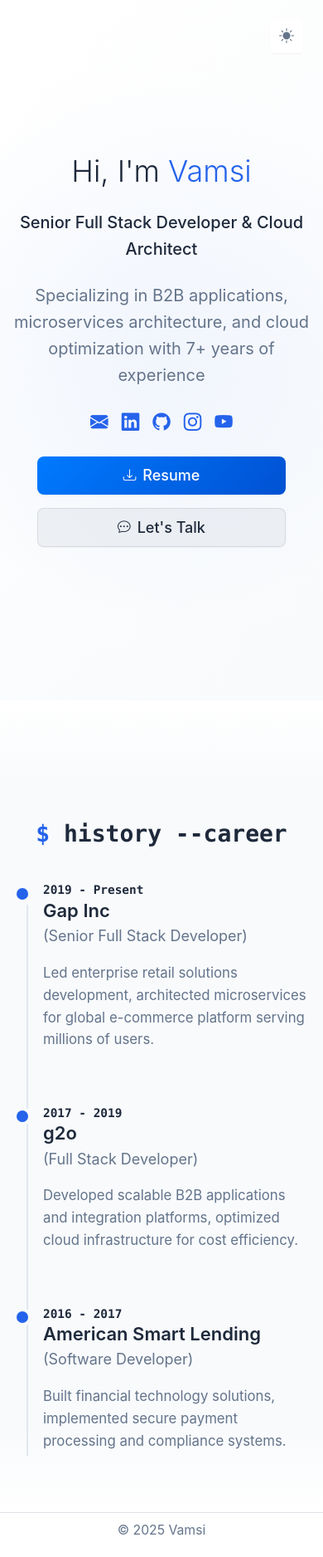
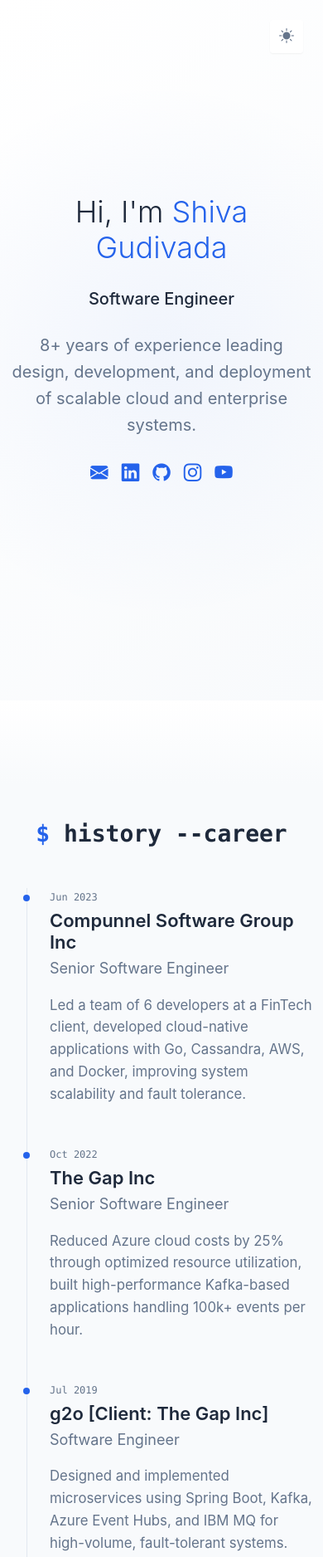
Before and after one commit to shivavamsi/hire-me, a website with bundled scripts: page index.html in a window 390 px wide. Shown: the top 1876 px of the page at 83% size. Built offline with nearby package versions, Linux system fonts and the light colour scheme; files whose address does not match are found by name.

Commit message:
fix timeline

```diff
--- a/index.html
+++ b/index.html
@@ -3,11 +3,13 @@
 <head>
     <meta charset="UTF-8">
     <meta name="viewport" content="width=device-width, initial-scale=1.0">
-    <meta name="description" content="Professional portfolio of Vamsi - Full Stack Developer with 7+ years experience in B2B applications, microservices, and cloud optimization">
-    <meta name="keywords" content="full stack developer, microservices, cloud, AWS, Azure, B2B applications">
-    <meta name="author" content="Vamsi">
+    <meta name="description"
+          content="Professional portfolio of Shiva Vamsi Gudivada - Senior Software Engineer with 8+ years experience in scalable cloud and enterprise systems">
+    <meta name="keywords"
+          content="senior software engineer, microservices, cloud, AWS, Azure, Java, Go, Spring Boot, Kafka">
+    <meta name="author" content="Shiva Vamsi Gudivada">
 
-    <title>Vamsi - Full Stack Developer Portfolio</title>
+    <title>Shiva Vamsi Gudivada | Software Engineer</title>
 
     <!-- Bootstrap CSS -->
     <link href="https://cdn.jsdelivr.net/npm/bootstrap@5.3.3/dist/css/bootstrap.min.css" rel="stylesheet">
@@ -20,6 +22,75 @@
     <link rel="icon" type="image/x-icon" href="assets/icons/favicon.ico">
 </head>
 <body>
+<style>
+    :root {
+        /* Typography */
+        --font-family-sans-serif: 'Inter', system-ui, -apple-system, 'Segoe UI', Roboto, 'Helvetica Neue', Arial, sans-serif;
+        --font-family-mono: 'SF Mono', Monaco, 'Cascadia Code', 'Roboto Mono', Consolas, 'Courier New', monospace;
+        --font-size-base: 1.125rem;
+        --line-height-base: 1.6;
+
+        /* Colors - Light Mode */
+        --bs-primary: #2563eb;
+        --bs-primary-rgb: 37, 99, 235;
+        --bs-secondary: #64748b;
+        --bs-success: #10b981;
+        --bs-info: #0ea5e9;
+        --bs-warning: #f59e0b;
+        --bs-danger: #ef4444;
+        --bs-light: #f8fafc;
+        --bs-dark: #0f172a;
+
+        /* Custom colors */
+        --color-text: #1e293b;
+        --color-text-muted: #64748b;
+        --color-bg: #ffffff;
+        --color-bg-subtle: #f8fafc;
+        --color-border: #e2e8f0;
+
+        /* Spacing */
+        --spacing-xs: 0.5rem;
+        --spacing-sm: 1rem;
+        --spacing-md: 1.5rem;
+        --spacing-lg: 2rem;
+        --spacing-xl: 3rem;
+
+        /* Borders */
+        --border-radius: 0.5rem;
+        --border-radius-sm: 0.25rem;
+        --border-radius-lg: 1rem;
+
+        /* Shadows */
+        --shadow-sm: 0 1px 2px 0 rgb(0 0 0 / 0.05);
+        --shadow-md: 0 4px 6px -1px rgb(0 0 0 / 0.1), 0 2px 4px -2px rgb(0 0 0 / 0.1);
+        --shadow-lg: 0 10px 15px -3px rgb(0 0 0 / 0.1), 0 4px 6px -4px rgb(0 0 0 / 0.1);
+
+        /* Transitions */
+        --transition-fast: 150ms cubic-bezier(0.4, 0, 0.2, 1);
+        --transition-normal: 300ms cubic-bezier(0.4, 0, 0.2, 1);
+
+        /* Timeline layout variables */
+        --timeline-date-width: 130px; /* controls the date column width */
+        --timeline-gap: 24px; /* space between date and marker */
+        --timeline-marker-size: 14px; /* dot size */
+        --timeline-line-width: 2px; /* vertical line thickness */
+    }
+
+    /* Dark Mode */
+    [data-bs-theme='dark'] {
+        --color-text: #f0f6fc;
+        --color-text-muted: #b1bac4;
+        --color-bg: #0d1117;
+        --color-bg-subtle: #161b22;
+        --color-border: #30363d;
+        --bs-primary: #4a9eff;
+        --bs-primary-rgb: 74, 158, 255;
+
+        --bs-body-color: var(--color-text);
+        --bs-body-bg: var(--color-bg);
+        --bs-border-color: var(--color-border);
+    }
+</style>
 <!-- Skip to main content for accessibility -->
 <a class="visually-hidden-focusable" href="#main-content">Skip to main content</a>
 
@@ -41,103 +112,46 @@
                 <div class="col-lg-8">
                     <div class="hero-content text-center text-lg-start">
                         <h1 class="hero-title display-2 fw-light mb-4">
-                                Hi, I'm <span class="text-primary">Vamsi</span>
+                            Hi, I'm <span class="text-primary">Shiva Gudivada</span>
                         </h1>
                         <p class="hero-subtitle lead mb-4">
-                                Senior Full Stack Developer &amp; Cloud Architect
+                            Software Engineer
                         </p>
                         <p class="hero-description text-muted mb-4">
-                                Specializing in B2B applications, microservices architecture, and cloud optimization with 7+ years of experience
+                            8+ years of experience leading design, development, and deployment of
+                            scalable cloud and enterprise systems.
                         </p>
 
                         <!-- Contact Icons -->
                         <div class="contact-icons d-flex gap-3 justify-content-center justify-content-lg-start mb-4">
-                                <a href="mailto:vamsi.gudivada@gmail.com" class="contact-icon-link text-decoration-none" title="Email">
+                            <a href="mailto:shivavamsi.gudivada@gmail.com"
+                               class="contact-icon-link text-decoration-none" title="Email">
                                 <i class="bi bi-envelope-fill text-primary fs-4"></i>
                             </a>
-                                <a href="#" class="contact-icon-link text-decoration-none" title="LinkedIn" target="_blank" rel="noopener">
+                            <a href="https://www.linkedin.com/in/shivavamsi"
+                               class="contact-icon-link text-decoration-none" title="LinkedIn" target="_blank"
+                               rel="noopener">
                                 <i class="bi bi-linkedin text-primary fs-4"></i>
                             </a>
-                                <a href="#" class="contact-icon-link text-decoration-none" title="GitHub" target="_blank" rel="noopener">
+                            <a href="https://github.com/shivavamsi" class="contact-icon-link text-decoration-none"
+                               title="GitHub" target="_blank" rel="noopener">
                                 <i class="bi bi-github text-primary fs-4"></i>
                             </a>
-                                <a href="#" class="contact-icon-link text-decoration-none" title="Instagram" target="_blank" rel="noopener">
+                            <a href="https://www.instagram.com/shivas.perspective"
+                               class="contact-icon-link text-decoration-none" title="Instagram" target="_blank"
+                               rel="noopener">
                                 <i class="bi bi-instagram text-primary fs-4"></i>
                             </a>
-                                <a href="#" class="contact-icon-link text-decoration-none" title="YouTube" target="_blank" rel="noopener">
+                            <a href="https://www.youtube.com/@kratoesgaming2079/playlists"
+                               class="contact-icon-link text-decoration-none" title="YouTube" target="_blank"
+                               rel="noopener">
                                 <i class="bi bi-youtube text-primary fs-4"></i>
                             </a>
                         </div>
 
-                            <div class="hero-actions d-flex gap-3 justify-content-center justify-content-lg-start">
-                                <a href="resources/GudivadaMEResume.pdf" class="btn btn-apple btn-apple-primary" download>
-                                    <i class="bi bi-download me-2"></i>Resume
-                                </a>
-                                <a href="mailto:vamsi.gudivada@gmail.com" class="btn btn-apple btn-apple-secondary">
-                                    <i class="bi bi-chat-dots me-2"></i>Let's Talk
-                                </a>
-                            </div>
                     </div>
                 </div>
 
-                    <!-- Right Section - Skills (35%) -->
-                    <div class="col-lg-4">
-                        <div class="skills-section-home d-none d-lg-block">
-                            <h3 class="skills-home-title h5 mb-4 text-primary">Tech Stack</h3>
-                            <div class="skills-categories">
-                                <div class="skill-category-compact mb-3">
-                                    <h4 class="skill-category-title-small text-muted mb-2">
-                                        <i class="bi bi-arrow-right skill-arrow-icon"></i>Languages
-                                    </h4>
-                                    <div class="skills-list">
-                                        <span class="skill-tag-compact">Java</span>
-                                        <span class="skill-tag-compact">JavaScript</span>
-                                        <span class="skill-tag-compact">SQL</span>
-                                    </div>
-                                </div>
-                                <div class="skill-category-compact mb-3">
-                                    <h4 class="skill-category-title-small text-muted mb-2">
-                                        <i class="bi bi-arrow-right skill-arrow-icon"></i>Cloud & DevOps
-                                    </h4>
-                                    <div class="skills-list">
-                                        <span class="skill-tag-compact">AWS</span>
-                                        <span class="skill-tag-compact">Azure</span>
-                                        <span class="skill-tag-compact">Docker</span>
-                                    </div>
-                                </div>
-                                <div class="skill-category-compact mb-3">
-                                    <h4 class="skill-category-title-small text-muted mb-2">
-                                        <i class="bi bi-arrow-right skill-arrow-icon"></i>Frameworks
-                                    </h4>
-                                    <div class="skills-list">
-                                        <span class="skill-tag-compact">Spring</span>
-                                        <span class="skill-tag-compact">Node.js</span>
-                                        <span class="skill-tag-compact">Vue.js</span>
-                                    </div>
-                                </div>
-                                <div class="skill-category-compact mb-3">
-                                    <h4 class="skill-category-title-small text-muted mb-2">
-                                        <i class="bi bi-arrow-right skill-arrow-icon"></i>Databases
-                                    </h4>
-                                    <div class="skills-list">
-                                        <span class="skill-tag-compact">Oracle</span>
-                                        <span class="skill-tag-compact">MongoDB</span>
-                                        <span class="skill-tag-compact">DynamoDB</span>
-                                    </div>
-                                </div>
-                                <div class="skill-category-compact">
-                                    <h4 class="skill-category-title-small text-muted mb-2">
-                                        <i class="bi bi-arrow-right skill-arrow-icon"></i>Architecture
-                                    </h4>
-                                    <div class="skills-list">
-                                        <span class="skill-tag-compact">Microservices</span>
-                                        <span class="skill-tag-compact">REST APIs</span>
-                                        <span class="skill-tag-compact">Kafka</span>
-                                    </div>
-                                </div>
-                            </div>
-                        </div>
-                    </div>
             </div>
         </div>
     </section>
@@ -168,37 +182,67 @@
                     <!-- Experience Timeline -->
                     <div class="experience-timeline-vertical">
                         <div class="timeline-item-vertical">
-                                <div class="timeline-date-left">2019 - Present</div>
+                            <div class="timeline-date-left">Jun 2023</div>
                             <div class="timeline-marker"></div>
                             <div class="timeline-content-right">
-                                    <h3 class="company-name">Gap Inc</h3>
-                                    <div class="position-title text-muted">(Senior Full Stack Developer)</div>
+                                <h3 class="company-name">Compunnel Software Group Inc</h3>
+                                <div class="position-title text-muted">Senior Software Engineer</div>
                                 <p class="position-description text-muted">
-                                        Led enterprise retail solutions development, architected microservices for global e-commerce platform serving millions of users.
+                                    Led a team of 6 developers at a FinTech client, developed cloud-native applications
+                                    with Go, Cassandra, AWS, and Docker, improving system scalability and fault
+                                    tolerance.
                                 </p>
                             </div>
                         </div>
 
                         <div class="timeline-item-vertical">
-                                <div class="timeline-date-left">2017 - 2019</div>
+                            <div class="timeline-date-left">Oct 2022</div>
                             <div class="timeline-marker"></div>
                             <div class="timeline-content-right">
-                                    <h3 class="company-name">g2o</h3>
-                                    <div class="position-title text-muted">(Full Stack Developer)</div>
+                                <h3 class="company-name">The Gap Inc</h3>
+                                <div class="position-title text-muted">Senior Software Engineer</div>
                                 <p class="position-description text-muted">
-                                        Developed scalable B2B applications and integration platforms, optimized cloud infrastructure for cost efficiency.
+                                    Reduced Azure cloud costs by 25% through optimized resource utilization, built
+                                    high-performance Kafka-based applications handling 100k+ events per hour.
                                 </p>
                             </div>
                         </div>
 
                         <div class="timeline-item-vertical">
-                                <div class="timeline-date-left">2016 - 2017</div>
+                            <div class="timeline-date-left">Jul 2019</div>
                             <div class="timeline-marker"></div>
                             <div class="timeline-content-right">
-                                    <h3 class="company-name">American Smart Lending</h3>
-                                    <div class="position-title text-muted">(Software Developer)</div>
+                                <h3 class="company-name">g2o [Client: The Gap Inc]</h3>
+                                <div class="position-title text-muted">Software Engineer</div>
                                 <p class="position-description text-muted">
-                                        Built financial technology solutions, implemented secure payment processing and compliance systems.
+                                    Designed and implemented microservices using Spring Boot, Kafka, Azure Event Hubs,
+                                    and IBM MQ for high-volume, fault-tolerant systems.
+                                </p>
+                            </div>
+                        </div>
+
+                        <div class="timeline-item-vertical">
+                            <div class="timeline-date-left">Aug 2018</div>
+                            <div class="timeline-marker"></div>
+                            <div class="timeline-content-right">
+                                <h3 class="company-name">American Smart Lending Group</h3>
+                                <div class="position-title text-muted">Software Engineer</div>
+                                <p class="position-description text-muted">
+                                    Built an online mortgage portal increasing applications by 10x, developed Vue.js
+                                    Single-Page Application and integrated AWS services.
+                                </p>
+                            </div>
+                        </div>
+
+                        <div class="timeline-item-vertical">
+                            <div class="timeline-date-left">Jul 2015</div>
+                            <div class="timeline-marker"></div>
+                            <div class="timeline-content-right">
+                                <h3 class="company-name">Tata Consultancy Services</h3>
+                                <div class="position-title text-muted">Assistant Systems Engineer</div>
+                                <p class="position-description text-muted">
+                                    Automated Windows Batch tasks reducing manual effort by 75%, developed Java web
+                                    applications for driver classification using k-NN.
                                 </p>
                             </div>
                         </div>
@@ -219,6 +263,7 @@
                                         </h4>
                                         <div class="skills-list-compact">
                                             <span class="skill-tag-compact">Java</span>
+                                            <span class="skill-tag-compact">Go</span>
                                             <span class="skill-tag-compact">JavaScript</span>
                                             <span class="skill-tag-compact">SQL</span>
                                             <span class="skill-tag-compact">JRuby</span>
@@ -233,10 +278,11 @@
                                             Frameworks
                                         </h4>
                                         <div class="skills-list-compact">
+                                            <span class="skill-tag-compact">Spring Boot</span>
                                             <span class="skill-tag-compact">Spring</span>
-                                                <span class="skill-tag-compact">Vue.js</span>
+                                            <span class="skill-tag-compact">Hibernate</span>
+                                            <span class="skill-tag-compact">Apache Camel</span>
                                             <span class="skill-tag-compact">Node.js</span>
-                                                <span class="skill-tag-compact">Hibernate</span>
                                         </div>
                                     </div>
                                 </div>
@@ -252,6 +298,7 @@
                                             <span class="skill-tag-compact">Azure</span>
                                             <span class="skill-tag-compact">Docker</span>
                                             <span class="skill-tag-compact">Jenkins</span>
+                                            <span class="skill-tag-compact">HashiCorp Vault</span>
                                         </div>
                                     </div>
                                 </div>
@@ -264,9 +311,12 @@
                                         </h4>
                                         <div class="skills-list-compact">
                                             <span class="skill-tag-compact">Oracle</span>
+                                            <span class="skill-tag-compact">MySQL</span>
+                                            <span class="skill-tag-compact">Cassandra</span>
+                                            <span class="skill-tag-compact">DynamoDB</span>
+                                            <span class="skill-tag-compact">Cosmos DB</span>
                                             <span class="skill-tag-compact">MongoDB</span>
-                                                <span class="skill-tag-compact">DynamoDB</span>
-                                                <span class="skill-tag-compact">MySQL</span>
+                                            <span class="skill-tag-compact">Yugabyte</span>
                                         </div>
                                     </div>
                                 </div>
@@ -279,9 +329,10 @@
                                         </h4>
                                         <div class="skills-list-compact">
                                             <span class="skill-tag-compact">Kafka</span>
-                                                <span class="skill-tag-compact">REST APIs</span>
+                                            <span class="skill-tag-compact">Confluent Kafka</span>
+                                            <span class="skill-tag-compact">Apache Avro</span>
+                                            <span class="skill-tag-compact">NATS</span>
                                             <span class="skill-tag-compact">IBM MQ</span>
-                                                <span class="skill-tag-compact">Apache Camel</span>
                                         </div>
                                     </div>
                                 </div>
@@ -296,6 +347,7 @@
                                             <span class="skill-tag-compact">Splunk</span>
                                             <span class="skill-tag-compact">New Relic</span>
                                             <span class="skill-tag-compact">CloudWatch</span>
+                                            <span class="skill-tag-compact">Datadog</span>
                                             <span class="skill-tag-compact">Graphite</span>
                                         </div>
                                     </div>
@@ -315,7 +367,7 @@
     <div class="container">
         <div class="row">
             <div class="col-12 text-center">
-                    <p class="text-muted small mb-0">© <span id="current-year"></span> Vamsi</p>
+                <p class="text-muted small mb-0">© <span id="current-year"></span> Shiva Vamsi Gudivada</p>
             </div>
         </div>
     </div>
--- a/src/css/styles.css
+++ b/src/css/styles.css
@@ -571,69 +571,78 @@
     z-index: 2;
 }
 
-/* Vertical Timeline - Matching timeline.jpg */
+/* Vertical Timeline - Minimalist Design */
 .experience-timeline-vertical {
     position: relative;
-    max-width: 700px;
+    max-width: 900px;
     margin: 0 auto;
-    padding-left: 0;
+    padding: 0;
 }
 
 .experience-timeline-vertical::before {
     content: '';
     position: absolute;
-    left: 161px; /* 130px (date width) + 24px (padding) + 7px (half marker width) */
-    top: 20px;
-    bottom: 20px;
-    width: 2px;
-    background-color: var(--color-border);
+    left: 150px;
+    top: 0;
+    bottom: 0;
+    width: 1px;
+    background: var(--color-border);
     z-index: 1;
 }
 
 .timeline-item-vertical {
     position: relative;
     display: flex;
-    align-items: center;
-    margin-bottom: var(--spacing-xl);
-    padding-bottom: var(--spacing-md);
+    align-items: flex-start;
+    margin-bottom: 3rem;
+    padding: 0;
 }
 
 .timeline-item-vertical:last-child {
     margin-bottom: 0;
 }
 
+.timeline-item-vertical::before {
+    content: '';
+    position: absolute;
+    left: 146px;
+    top: 0.5rem;
+    width: 8px;
+    height: 8px;
+    border-radius: 50%;
+    background: var(--bs-primary);
+    z-index: 2;
+}
+
 .timeline-date-left {
     width: 130px;
+    flex-shrink: 0;
     text-align: right;
-    padding-right: 24px; /* Exact spacing to marker */
-    font-size: 1rem;
-    font-weight: 600;
-    color: var(--color-text);
+    padding-right: 2rem;
+    font-size: 0.875rem;
+    font-weight: 500;
+    color: var(--color-text-muted);
     font-family: var(--font-family-mono);
-    flex-shrink: 0;
-    line-height: 1;
-    display: flex;
-    align-items: center;
-    justify-content: flex-end;
-    height: 14px; /* Match marker height */
-}
-
-.timeline-marker {
-    position: relative;
-    width: 14px;
-    height: 14px;
-    background-color: var(--bs-primary);
-    border-radius: 50%;
-    margin: 0;
-    z-index: 2;
-    flex-shrink: 0;
-    box-shadow: 0 0 0 4px var(--color-bg-subtle);
+    line-height: 1.2;
+    padding-top: 0.25rem;
 }
 
 .timeline-content-right {
     flex: 1;
-    padding-left: var(--spacing-md);
+    padding-left: 2rem;
+    border: none;
+    background: none;
+    box-shadow: none;
     padding-top: 0;
+}
+
+.timeline-content-right:hover {
+    transform: none;
+    box-shadow: none;
+}
+
+.timeline-marker {
+    display: none;
 }
 
 .company-name {
@@ -982,21 +991,19 @@
     .timeline-item-vertical {
         flex-direction: column;
         align-items: flex-start;
-        margin-left: 40px;
+        padding-left: 3rem;
+    }
+
+    .timeline-item-vertical::before {
+        left: 16px;
     }
 
     .timeline-date-left {
         width: auto;
         text-align: left;
         padding-right: 0;
-        padding-bottom: 0.5rem;
-        font-size: 0.9rem;
-    }
-
-    .timeline-marker {
-        position: absolute;
-        left: -32px;
-        margin: 0;
+        margin-bottom: 0.5rem;
+        font-size: 0.75rem;
     }
 
     .timeline-content-right {
@@ -1084,6 +1091,17 @@
     }
 }
 
+@keyframes fadeInTimeline {
+    from {
+        opacity: 0;
+        transform: translateY(30px);
+    }
+    to {
+        opacity: 1;
+        transform: translateY(0);
+    }
+}
+
 .hero-content,
 .skill-category,
 .experience-card,
```
Also changed, not shown: 1 other file. Lines whose indentation alone changed are shown as unchanged.
